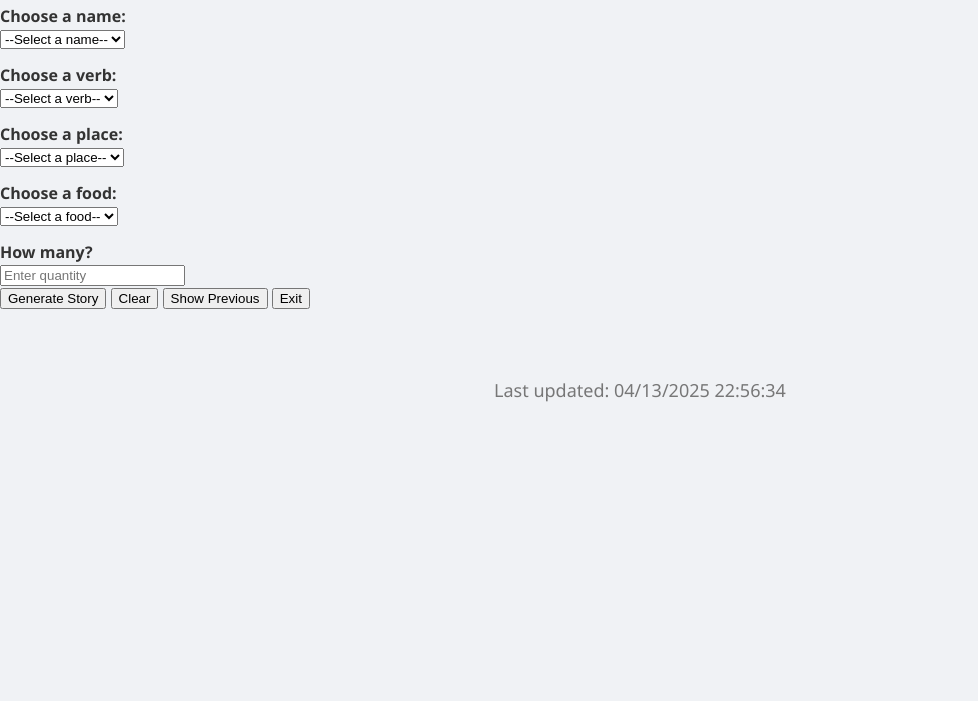
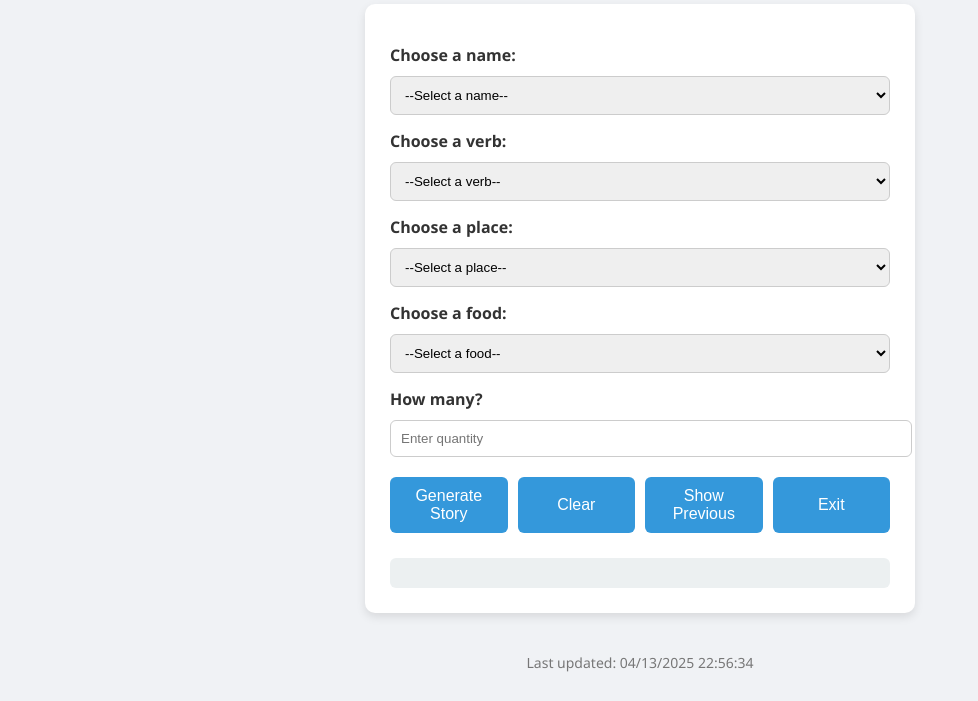
Before and after one commit to Akhil-ghub01/Mad-lib, a website: page index.html in a window 1280 px wide. Shown: the part 99-800 px from the top of the page, without its empty margins (0-978 px from the left). Drawn offline with Linux system fonts and the light colour scheme.

Commit message:
Update styles.css

```diff
--- a/styles.css
+++ b/styles.css
@@ -1,82 +1,77 @@
-/* Reset some defaults */
 body {
   font-family: 'Segoe UI', Tahoma, Geneva, Verdana, sans-serif;
   margin: 0;
   padding: 0;
-  background-color: #f0f2f5;
+  background: #f0f2f5;
   color: #333;
 }
 
 h1 {
   text-align: center;
+  margin-top: 30px;
   color: #2c3e50;
-  margin-top: 40px;
 }
 
-form {
-  width: 90%;
+.container {
   max-width: 500px;
-  margin: 40px auto;
+  margin: 30px auto;
   padding: 25px;
-  background-color: #ffffff;
+  background: white;
   border-radius: 10px;
-  box-shadow: 0 4px 8px rgba(0,0,0,0.1);
+  box-shadow: 0 4px 10px rgba(0,0,0,0.1);
 }
 
 label {
+  display: block;
+  margin: 15px 0 5px;
   font-weight: bold;
-  display: block;
-  margin-top: 15px;
 }
 
-input[type="text"] {
+select, input[type="number"] {
   width: 100%;
   padding: 10px;
   margin-top: 5px;
   border: 1px solid #ccc;
   border-radius: 6px;
-  box-sizing: border-box;
 }
 
-input[type="submit"] {
-  background-color: #3498db;
+.buttons {
+  display: flex;
+  flex-wrap: wrap;
+  justify-content: space-between;
+  gap: 10px;
+  margin-top: 20px;
+}
+
+button {
+  flex: 1;
+  padding: 10px;
+  background: #3498db;
   color: white;
-  padding: 12px 20px;
-  margin-top: 25px;
   border: none;
   border-radius: 6px;
   cursor: pointer;
-  width: 100%;
   font-size: 16px;
-  transition: background-color 0.3s ease;
+  transition: background 0.3s ease;
 }
 
-input[type="submit"]:hover {
-  background-color: #2980b9;
+button:hover {
+  background: #2980b9;
 }
 
-p {
+.story-output {
+  margin-top: 25px;
+  padding: 15px;
+  background: #ecf0f1;
+  border-radius: 6px;
+  font-size: 18px;
   text-align: center;
-  font-size: 18px;
-  line-height: 1.5;
-}
-
-a {
-  display: block;
-  text-align: center;
-  margin-top: 20px;
-  color: #3498db;
-  text-decoration: none;
-}
-
-a:hover {
-  text-decoration: underline;
+  color: #2c3e50;
 }
 
 footer {
   text-align: center;
   margin-top: 40px;
-  padding: 10px;
   font-size: 14px;
   color: #777;
 }
```
